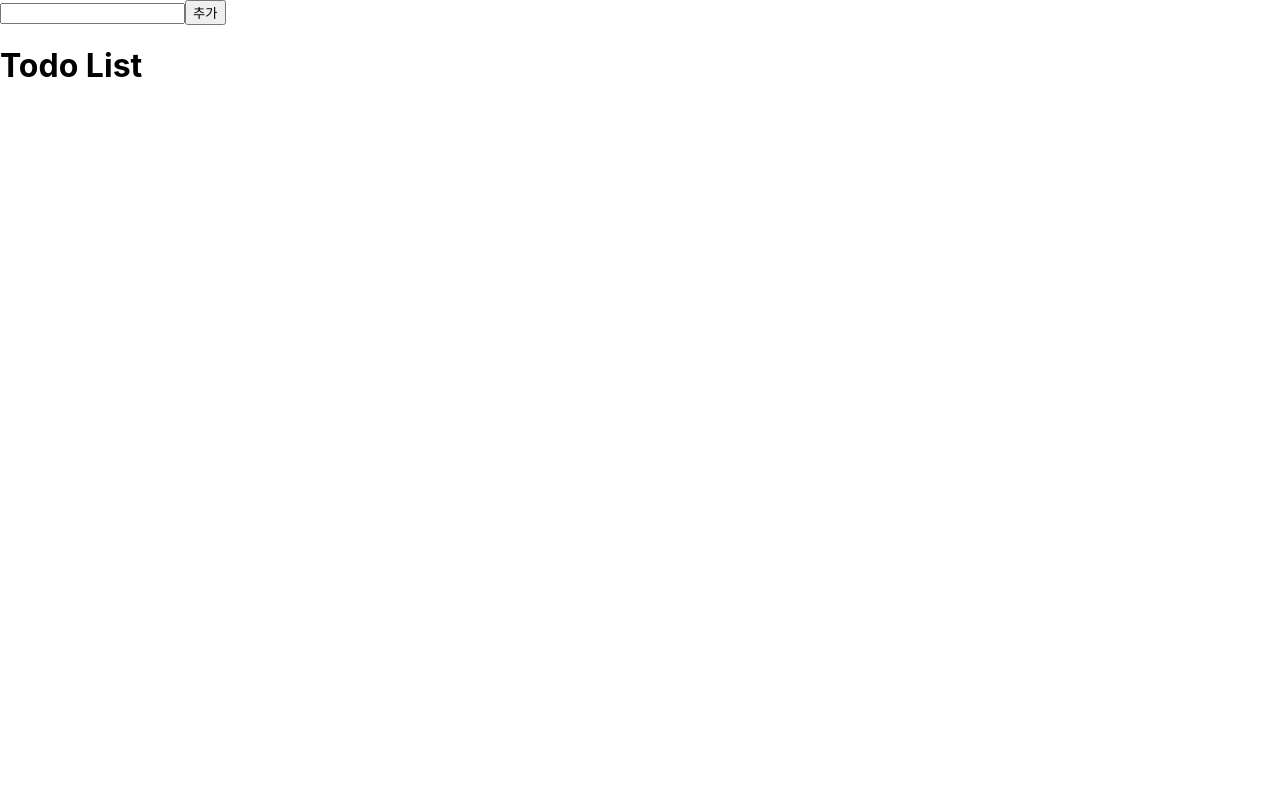
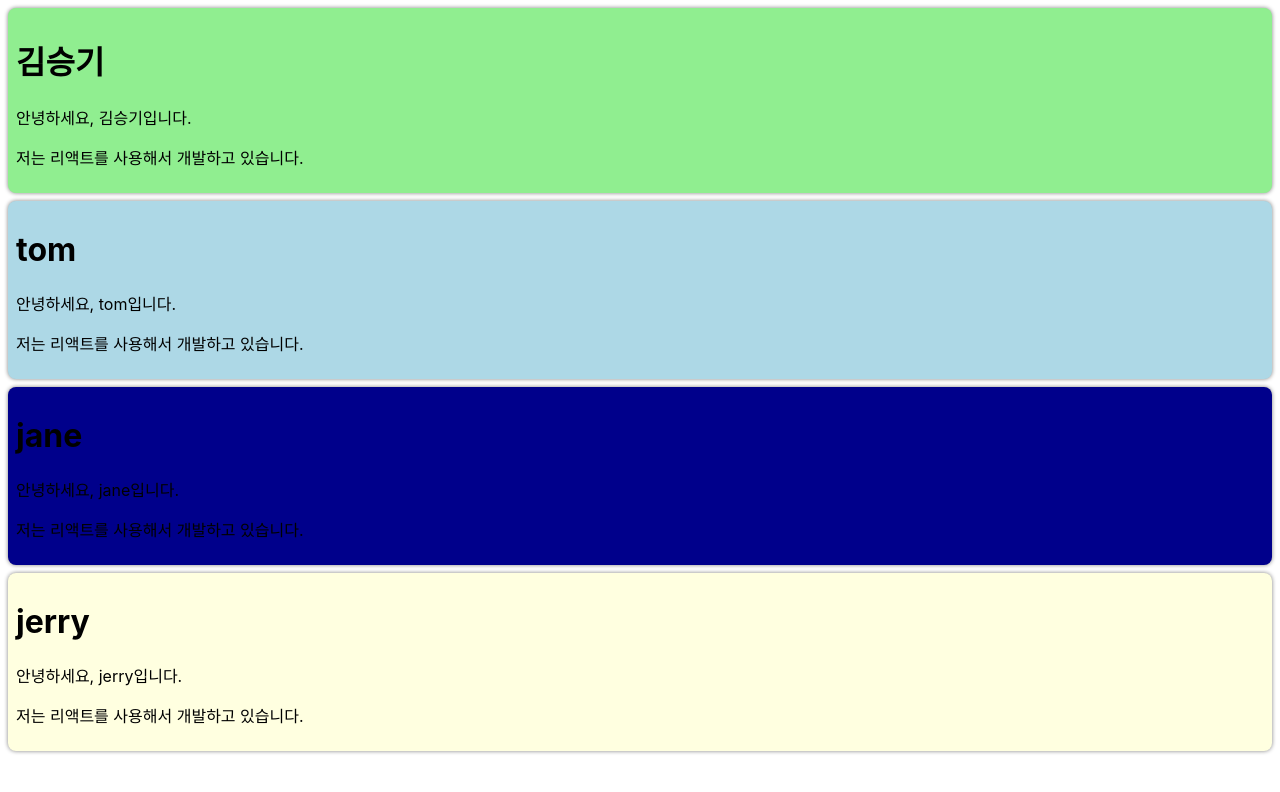
Before and after one commit to Seungkizz/react_study, a React (Create React App) app in the folder my-app/: page / in a window 1280 px wide. Shown: the top 792 px of the page. Built offline with nearby package versions, Linux system fonts and the light colour scheme.

Commit message:
Card 만들기

```diff
--- /dev/null
+++ b/my-app/src/chapter_13/Card.jsx
@@ -0,0 +1,20 @@
+function Card(props) {
+    const { title, backgroundColor, children } = props;
+
+    return (
+        <div
+            style={{
+                margin: 8,
+                padding: 8,
+                borderRadius: 8,
+                boxShadow: "0px 0px 4px gray",
+                backgroundColor: backgroundColor || "white",
+            }}
+        >
+            {title && <h1>{title}</h1>}
+            {children}
+        </div>
+    );
+}
+
+export default Card;
--- /dev/null
+++ b/my-app/src/chapter_13/ProfileCard.jsx
@@ -0,0 +1,35 @@
+import Card from "./Card";
+
+function ProfileCard(props) {
+    const profiles = [
+        { title: "김승기", backgroundColor: "lightgreen" },
+        { title: "tom", backgroundColor: "lightblue" },
+        { title: "jane", backgroundColor: "darkblue" },
+        { title: "jerry", backgroundColor: "lightyellow" }
+    ];
+    return (
+        // <div>
+        //     <Card title="김 승기" backgroundColor="lightgreen">
+        //         <p>안녕하세요, 김 승기 입니다.</p>
+        //         <p>저는 리액트를 사용해서 개발하고 있습니다.</p>
+        //     </Card>
+
+        //     <Card title="TOM" backgroundColor="lightblue">
+        //         <p>안녕하세요, 저는 톰 입니다.</p>
+        //         <p>저는 리액트를 공부하고 있어요.</p>
+        //     </Card>
+        // </div>
+
+        <div>
+            {profiles.map((profile, index) => (
+                <Card key={index} title={profile.title} backgroundColor={profile.backgroundColor}>
+                    <p>{`안녕하세요, ${profile.title}입니다.`}</p>
+                    <p>저는 리액트를 사용해서 개발하고 있습니다.</p>
+                </Card>
+            ))}
+        </div>
+    );
+
+}
+
+export default ProfileCard;
--- a/my-app/src/index.js
+++ b/my-app/src/index.js
@@ -3,12 +3,13 @@ import ReactDOM from 'react-dom';
 import './index.css';
 import reportWebVitals from './reportWebVitals';
 import Test from './test/Test';
+import ProfileCard from './chapter_13/ProfileCard';
 
 
 
 ReactDOM.render(
   <React.StrictMode>
-    <Test />
+    <ProfileCard />
   </React.StrictMode>,
   document.getElementById('root')
 );
```
